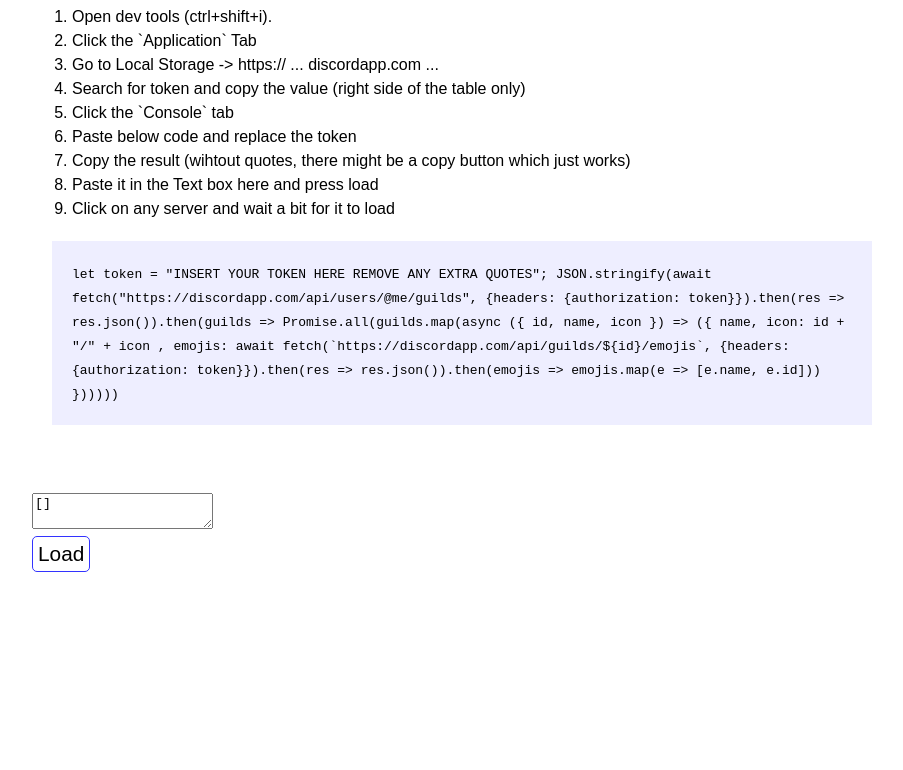
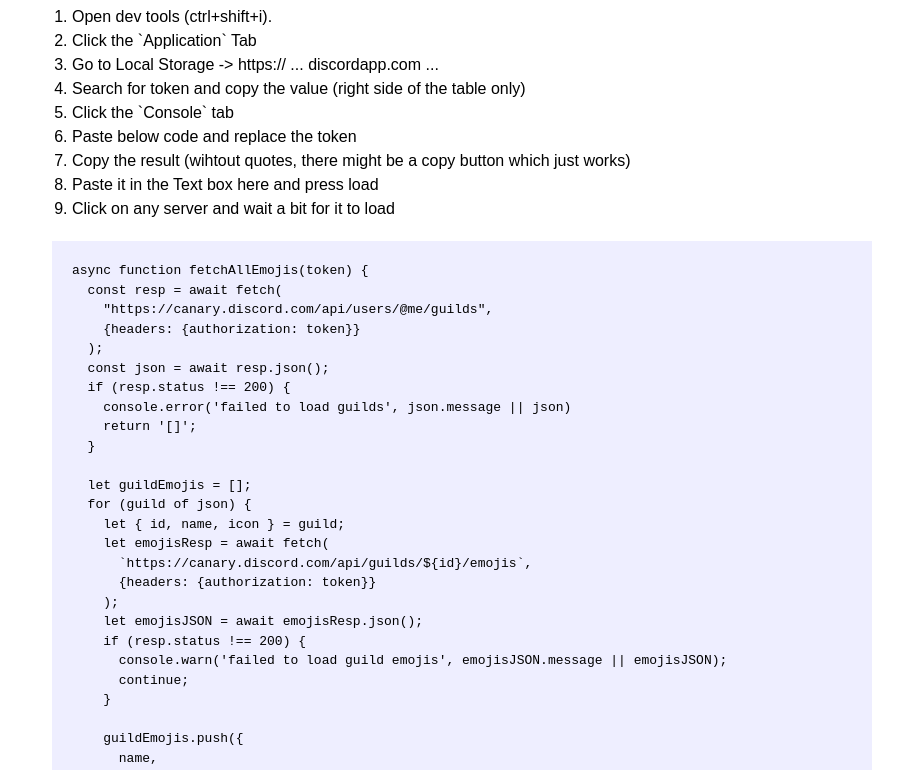
Before and after one commit to ForsakenHarmony/discord-emoji-export, a website: page index.html in a window 1280 px wide. Shown: the part 175-945 px from the top of the page, without its empty margins (178-1081 px from the left). Before the commit the page ends 800 px from the top, so only its background shows below. Drawn offline with nearby package versions, Linux system fonts and the light colour scheme.

Commit message:
don't do everything in parallel to appease the ratelimit

```diff
--- a/index.html
+++ b/index.html
@@ -51,17 +51,43 @@
       <li>Click on any server and wait a bit for it to load</li>
     </ol>
     <section class="code">
-      <code>
-        let token = "INSERT YOUR TOKEN HERE REMOVE ANY EXTRA QUOTES";
-        JSON.stringify(await
-        fetch("https://discordapp.com/api/users/@me/guilds", {headers:
-        {authorization: token}}).then(res => res.json()).then(guilds =>
-        Promise.all(guilds.map(async ({ id, name, icon }) => ({ name, icon: id +
-        "/" + icon , emojis: await
-        fetch(`https://discordapp.com/api/guilds/${id}/emojis`, {headers:
-        {authorization: token}}).then(res => res.json()).then(emojis =>
-        emojis.map(e => [e.name, e.id])) })))))
-      </code>
+      <pre>
+async function fetchAllEmojis(token) {
+  const resp = await fetch(
+    "https://canary.discord.com/api/users/@me/guilds",
+    {headers: {authorization: token}}
+  );
+  const json = await resp.json();
+  if (resp.status !== 200) {
+    console.error('failed to load guilds', json.message || json)
+    return '[]';
+  }
+
+  let guildEmojis = [];
+  for (guild of json) {
+    let { id, name, icon } = guild;
+    let emojisResp = await fetch(
+      `https://canary.discord.com/api/guilds/${id}/emojis`,
+      {headers: {authorization: token}}
+    );
+    let emojisJSON = await emojisResp.json();
+    if (resp.status !== 200) {
+      console.warn('failed to load guild emojis', emojisJSON.message || emojisJSON);
+      continue;
+    }
+
+    guildEmojis.push({
+      name,
+      icon: id + "/" + icon,
+      emojis: emojisJSON.map(e => [e.name, e.id]),
+    })
+  }
+
+  return JSON.stringify(guildEmojis);
+}
+
+console.log(await fetchAllEmojis("YOUR_TOKEN_HERE"));</pre
+      >
     </section>
     <br />
     <br />
@@ -100,12 +126,24 @@
         padding: 20px;
         margin: 20px;
         background: #eef;
+        overflow: auto;
+      }
+
+      section.code pre {
+        margin: 0;
       }
 
       section#result {
         display: grid;
         grid-gap: 20px;
         grid-template-columns: repeat(auto-fill, minmax(250px, 1fr));
+      }
+
+      .error {
+        padding: 5px;
+        margin: 5px;
+        color: hsl(0, 100%, 42.5%);
+        background: hsl(0, 100%, 95%);
       }
 
       button {
@@ -130,13 +168,12 @@
 
       const prefix = "https://cdn.discordapp.com/emojis/";
 
-      let guilds = [];
-      text.value = JSON.stringify(guilds);
+      text.value = JSON.stringify([]);
 
       async function download(id, name) {
         const blob = await fetch(
           "https://cdn.discordapp.com/emojis/" + id
-        ).then(res => res.blob());
+        ).then((res) => res.blob());
         return [
           name + "." + blob.type.slice(blob.type.lastIndexOf("/") + 1),
           blob
@@ -168,12 +205,11 @@
 
       function createButtons(guilds) {
         section.innerHTML = "";
-        guilds.map(g => {
+        guilds.sort((a, b) => (a.name > b.name ? 1 : b.name > a.name ? -1 : 0));
+        guilds.map((g) => {
           const btn = document.createElement("button");
-          btn.innerHTML = `<img src="https://cdn.discordapp.com/icons/${
-            g.icon
-          }.webp?size=64"/>${g.name}`;
-          btn.onclick = e => {
+          btn.innerHTML = `<img src="https://cdn.discordapp.com/icons/${g.icon}.webp?size=64"/>${g.name}`;
+          btn.onclick = (e) => {
             e.preventDefault();
             btn.disabled = true;
             downloadGuild(g).then(() => (btn.disabled = false));
@@ -182,10 +218,18 @@
         });
       }
 
-      btn.onclick = e => {
+      btn.onclick = (e) => {
         e.preventDefault();
-        guilds = JSON.parse(text.value);
-        createButtons(guilds);
+        try {
+          let guilds = JSON.parse(text.value);
+          if (typeof guilds !== "object") {
+            guilds = JSON.parse(guilds);
+          }
+          createButtons(guilds);
+        } catch (e) {
+          section.innerHTML = `<span class="error">Error: ${e}</span>`;
+          console.error(e);
+        }
       };
     </script>
   </body>
--- a/package.json
+++ b/package.json
@@ -1,7 +1,7 @@
 {
   "name": "discord-emoji-export",
   "version": "1.0.0",
-  "description": "This is a static template with no bundling",
+  "description": "",
   "main": "index.html",
   "scripts": {
     "test": "echo \"Error: no test specified\" && exit 1",
```
